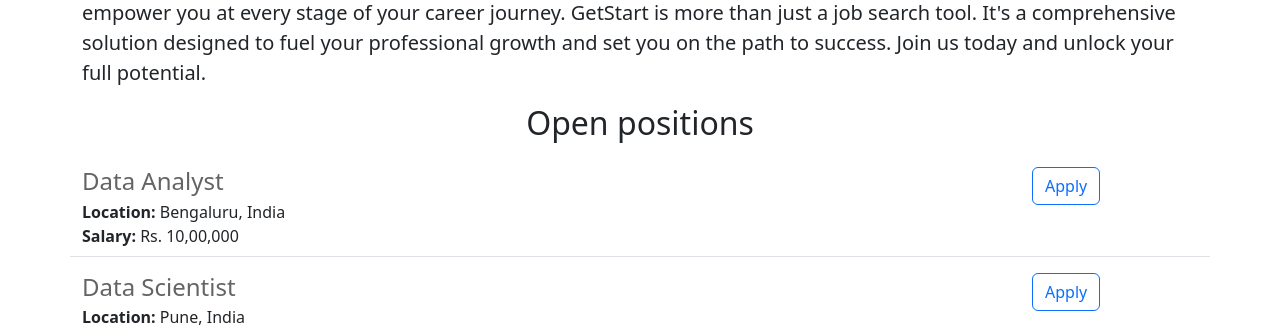
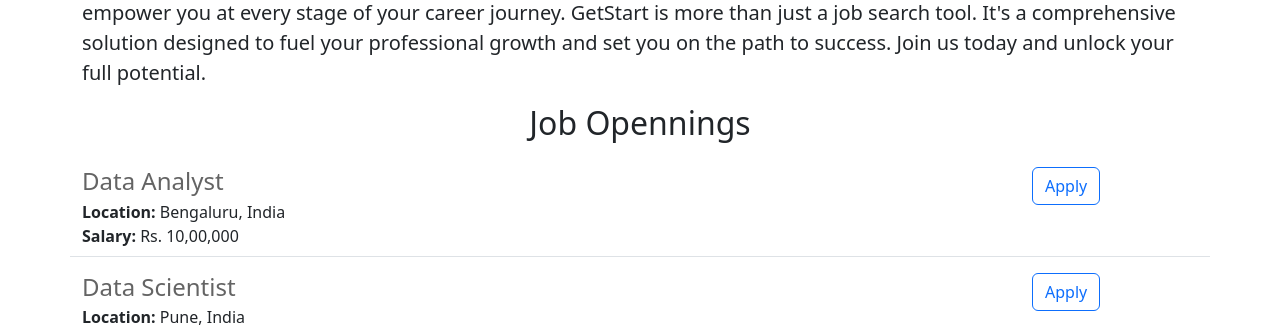
Before and after one commit to hrishi3466/carrier-website, a Flask app: page / in a window 1280 px wide. Shown: the part 640-969 px from the top of the page. Run offline with Flask 3, Linux system fonts and the light colour scheme.

Commit message:
made some changes

```diff
--- /dev/null
+++ b/requirements.txt
@@ -0,0 +1,2 @@
+Flask
+gunicorn
--- a/templates/home.html
+++ b/templates/home.html
@@ -23,7 +23,7 @@
       <p class="lead" >
         At GetStart, we are dedicated to helping individuals launch and accelerate their careers with confidence and purpose. Whether you're a fresh graduate stepping into the workforce or a seasoned professional seeking new opportunities, our platform offers personalized career guidance, expert resources, and connections to top employers across industries. We provide tailored job recommendations, interview preparation tools, and skill-building programs to empower you at every stage of your career journey. GetStart is more than just a job search tool. It's a comprehensive solution designed to fuel your professional growth and set you on the path to success. Join us today and unlock your full potential.
     </p>
-    <h2 class="text-center mt-3 mb-4" >Open positions</h2>
+    <h2 class="text-center mt-3 mb-4" >Job Opennings</h2>
     <div  >
       {%for job in jobs%}
         {% include "jobitem.html" %}
```
